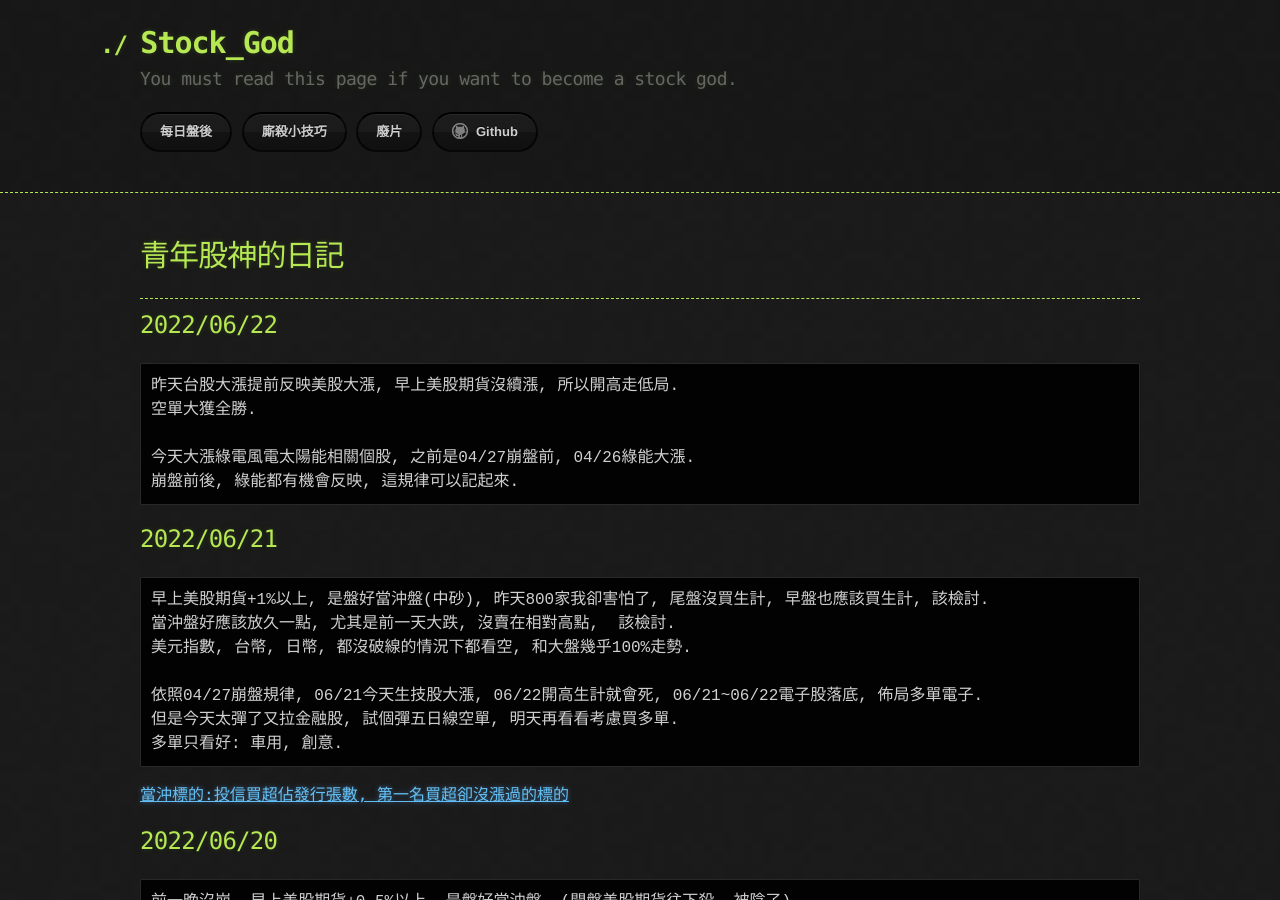
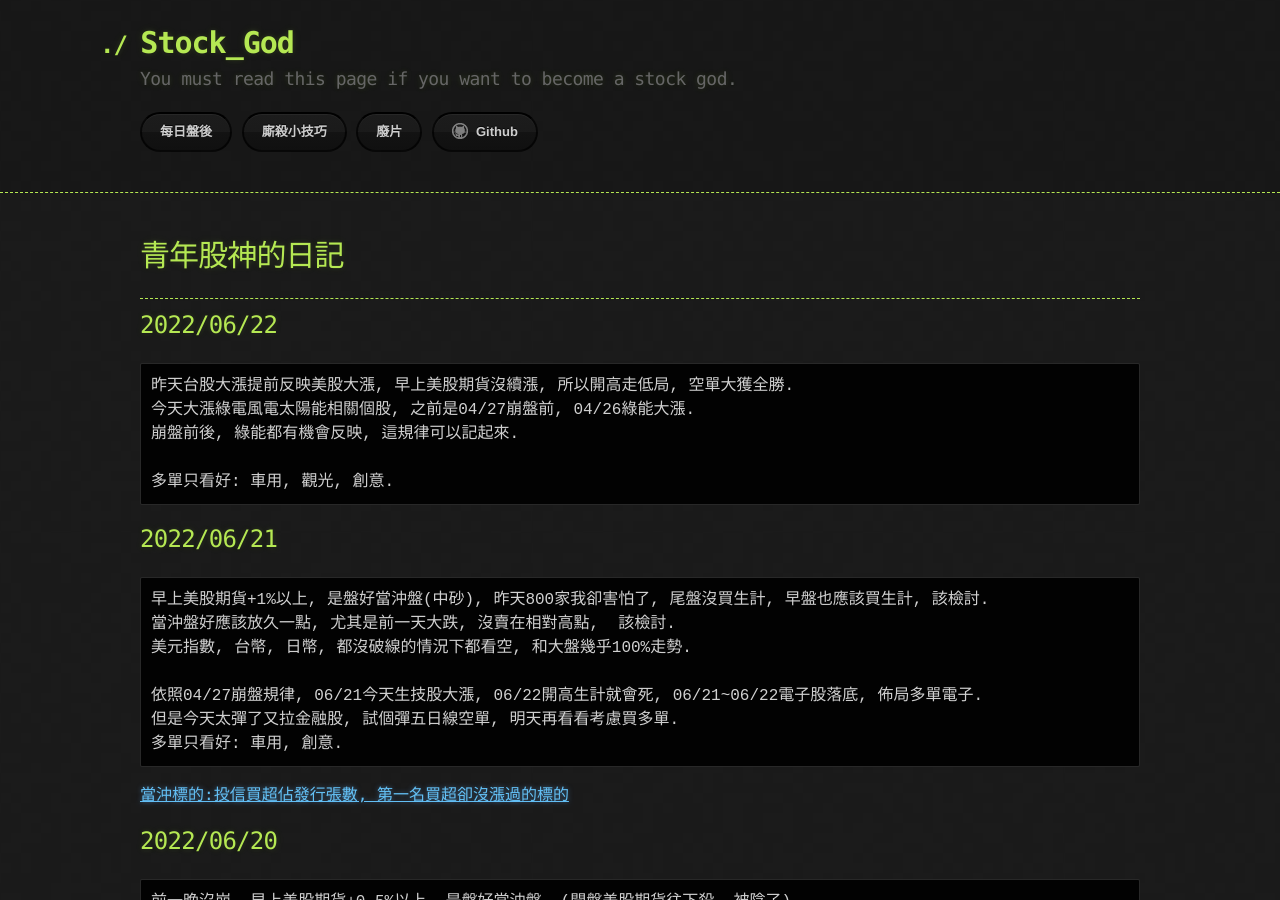
Before and after one commit to lepg5487/Stock_God, a Jekyll site: the page built from index.md, in a window 1280 px wide and 900 px high. Built offline with Jekyll 4.4.1, drawn with Linux system fonts in a browser that asks for light colours; our own code applies the rules of GitHub Pages for plain Markdown files.

Commit message:
Update index.md

````diff
--- a/index.md
+++ b/index.md
@@ -8,11 +8,11 @@ layout: testlayouts
 
 ## 2022/06/22
 ```
-昨天台股大漲提前反映美股大漲, 早上美股期貨沒續漲, 所以開高走低局.
-空單大獲全勝.
-
+昨天台股大漲提前反映美股大漲, 早上美股期貨沒續漲, 所以開高走低局, 空單大獲全勝.
 今天大漲綠電風電太陽能相關個股, 之前是04/27崩盤前, 04/26綠能大漲.
 崩盤前後, 綠能都有機會反映, 這規律可以記起來.
+
+多單只看好: 車用, 觀光, 創意.
 ```
 
 ## 2022/06/21
````
